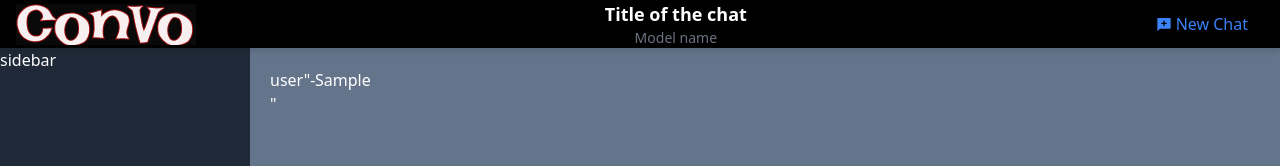
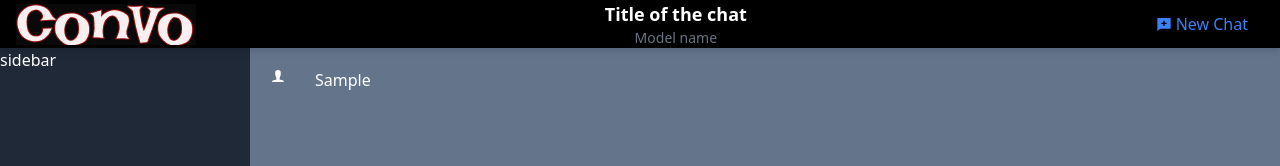
Before and after one commit to gelftheshot/convo, a Next.js app: page / in a window 1280 px wide. Both pictures are taken after typing "Sample" into the empty fields and a click on the button "Send". Shown: the top 166 px of the page. Built offline with nearby package versions, Linux system fonts and the light colour scheme; no server answers.

Commit message:
gemini api worked

```diff
--- a/components/message.jsx
+++ b/components/message.jsx
@@ -1,9 +1,13 @@
 import React from 'react'
+import { IoIosPerson } from "react-icons/io";
+import { SiGooglegemini } from "react-icons/si";
 
 const Message = ({ role, content }) => {
   return (
     <div className='grid grid-cols-[25px_1fr] gap-5 p-5'>
-        <div>{role}"-"</div>
+        <div>
+          {role === 'user' ? <IoIosPerson /> : <SiGooglegemini />}
+        </div>
         <div>{content}</div>
     </div>
   )
```
